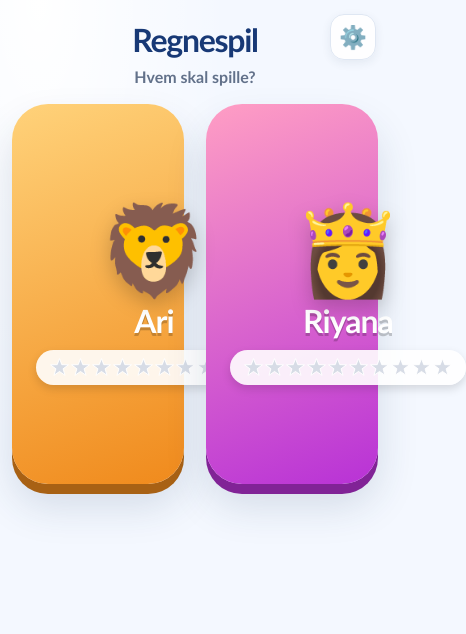
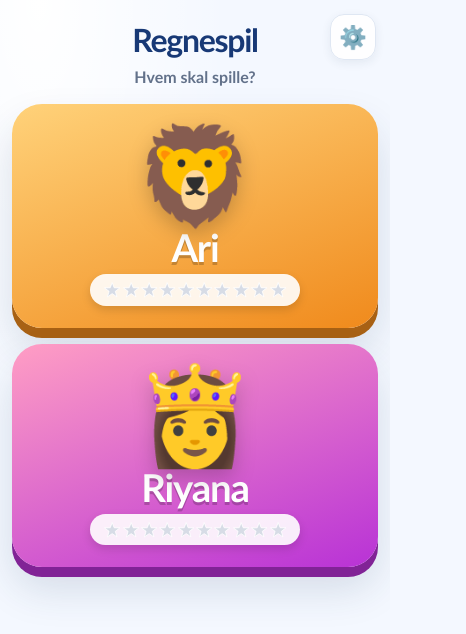
Before and after one commit to aiveruNow/kidsgames, a plain HTML site: page index.html in a window 390 px wide. Shown: the whole page, 466 px wide, since content can reach past the window. Drawn offline with Linux system fonts and the light colour scheme.

Commit message:
Version 1.9.1: Rettet layout paa startsiden paa smal skaerm

```diff
--- a/index.html
+++ b/index.html
@@ -117,8 +117,11 @@
 
     .who-stars {
       display: flex;
+      flex-wrap: wrap;
       align-items: center;
-      gap: 6px;
+      justify-content: center;
+      gap: 4px 8px;
+      max-width: 100%;
       padding: 8px 14px;
       border-radius: 99px;
       background: #ffffffe6;
@@ -128,6 +131,14 @@
     .who-stars .mini-row { display: flex; gap: 2px; }
     .who-stars .trophy { color: #8a5a00; font-weight: 900; font-size: 1.05rem; }
 
+    @media (max-width: 640px) {
+      body { padding-left: 12px; padding-right: 12px; }
+      .choose { grid-template-columns: 1fr; gap: 16px; }
+      .who { min-height: 0; gap: 4px; padding: 20px 16px 22px; border-radius: 30px; }
+      .who-icon { font-size: 6rem; }
+      .who-name { font-size: 2.4rem; }
+    }
+
     /* Fysiske stjerner: grå indtil de er optjent, så tændes de en efter en */
     .s { width: 100%; height: auto; overflow: visible; }
     .s .grey { fill: #d7dce6; stroke: #fff; stroke-width: 5; stroke-linejoin: round; }
@@ -135,7 +146,7 @@
     .s .gloss { opacity: 0; fill: #fff; }
     .s.on .gold { opacity: 1; }
     .s.on .gloss { opacity: .32; }
-    .s.mini { width: 19px; }
+    .s.mini { width: clamp(14px, 4.2vw, 19px); flex: none; }
     .s.mini.on { filter: drop-shadow(0 1px 2px #e0900088); }
 
     .star-hero {
@@ -788,7 +799,7 @@
       <button class="menu-item" id="sound-toggle" type="button">🔊 Lyd: til</button>
       <button class="menu-item danger" id="reset" type="button">🗑️ Nulstil stjerner</button>
       <p class="offline-status" id="offline-status" aria-live="polite"></p>
-      <p class="version" id="version">Version 1.9.0</p>
+      <p class="version" id="version">Version 1.9.1</p>
     </div>
   </div>
 
--- a/sw.js
+++ b/sw.js
@@ -1,4 +1,4 @@
-const CACHE = "regnespil-v1.9.0";
+const CACHE = "regnespil-v1.9.1";
 const FILES = [
   "./",
   "index.html",
```
